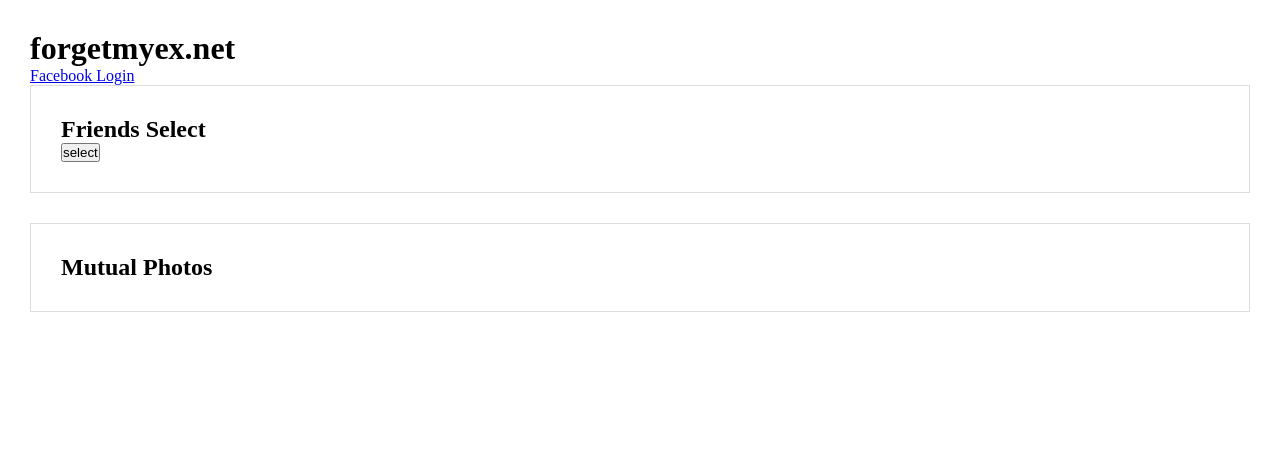
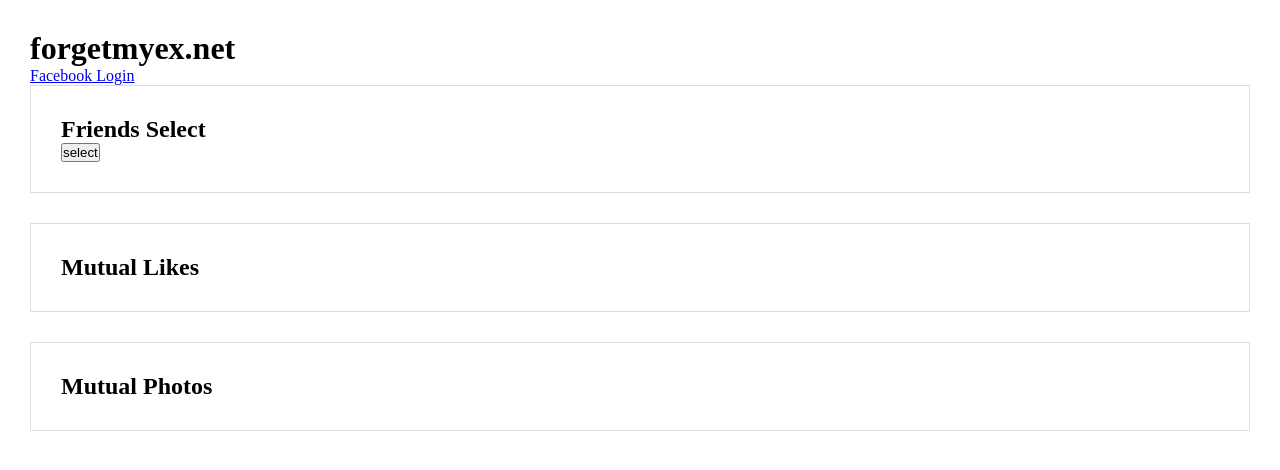
Before and after one commit to dashcoders/djangodash2013, a Django app: page / in a window 1280 px wide. Shown: the top 470 px of the page. Run offline with Django 3.2, Linux system fonts and the light colour scheme; some libraries are stand-ins or nearby versions.

Commit message:
mutual likes

```diff
--- a/django/app/static/js/app/collections.js
+++ b/django/app/static/js/app/collections.js
@@ -7,3 +7,8 @@ app.MutualPhotosCollection = Backbone.Collection.extend({
 	url: '/facebook/api/photo/with/1463116885/',
 	model: app.MutualPhotosModel
 });
+
+app.MutualLikesCollection = Backbone.Collection.extend({
+	url: '/facebook/api/like/with/1463116885/',
+	model: app.MutualPhotosModel
+});
--- a/django/app/static/js/app/main.js
+++ b/django/app/static/js/app/main.js
@@ -1,4 +1,5 @@
 $(function() {
 	app.friendsList = new app.FriendListView();
 	app.mutualPhotosList = new app.MutualPhotosListView();
+	app.mutualLikesList = new app.MutualLikesListView();
 });
--- a/django/app/static/js/app/models.js
+++ b/django/app/static/js/app/models.js
@@ -1,2 +1,3 @@
 app.FriendModel = Backbone.Model.extend();
 app.MutualPhotosModel = Backbone.Model.extend();
+app.MutualLikesModel = Backbone.Model.extend();
--- a/django/app/static/js/app/views.js
+++ b/django/app/static/js/app/views.js
@@ -30,3 +30,19 @@ app.MutualPhotosListView = Backbone.View.extend({
 		this.$el.empty().append(html);
 	}
 });
+
+app.MutualLikesListView = Backbone.View.extend({
+	el: '#mutual-likes',
+	template: _.template($('#mutual-likes-template').html()),
+	collection: new app.MutualLikesCollection(),
+
+	initialize: function() {
+		_.bindAll(this, ['render']);
+		this.collection.fetch({ success: this.render });
+	},
+
+	render: function() {
+		var html = this.template({likes: this.collection.toJSON() });
+		this.$el.empty().append(html);
+	}
+});
--- a/django/app/templates/home.html
+++ b/django/app/templates/home.html
@@ -30,6 +30,13 @@
         </section>
 
         <section class="scroll">
+            <h2>Mutual Likes</h2>
+            <ol id="mutual-likes">
+
+            </ol>
+        </section>
+
+        <section class="scroll">
             <h2>Mutual Photos</h2>
             <ul id="mutual-photos" class="list-inline">
 
@@ -38,15 +45,30 @@
     </div>
 
     <script type="text/template" id="friends-list-template">
-    <% _.each(friends, function(friend) { %>
-    <li><input type="radio" name="friend" id="friend_id_<%= friend.uid %>"><label for="friend_id_<%= friend.uid %>"><img src="<%= friend.pic_small %>"><%= friend.name %></label></li>
-    <% }); %>
+        <% _.each(friends, function(friend) { %>
+            <li>
+                <input type="radio" name="friend" id="friend_id_<%= friend.uid %>">
+                <label for="friend_id_<%= friend.uid %>">
+                    <img src="<%= friend.pic_small %>"><%= friend.name %>
+                </label>
+            </li>
+        <% }); %>
     </script>
 
     <script type="text/template" id="mutual-photos-template">
-    <% _.each(photos, function(photo) { %>
-    <li><img src="<%= photo.src_small %>" title="<%= photo.caption %>" alt="<%= photo.caption %>"></li>
-    <% }); %>
+        <% _.each(photos, function(photo) { %>
+            <li>
+                <img src="<%= photo.src_small %>" title="<%= photo.caption %>" alt="<%= photo.caption %>">
+            </li>
+        <% }); %>
+    </script>
+
+    <script type="text/template" id="mutual-likes-template">
+        <% _.each(likes, function(like) { %>
+            <li>
+                <a href="<%= like.page_url %>"><%= like.name %></a>
+            </li>
+        <% }); %>
     </script>
 
     <script src="{{ STATIC_URL }}js/libs/jquery.js"></script>
```
